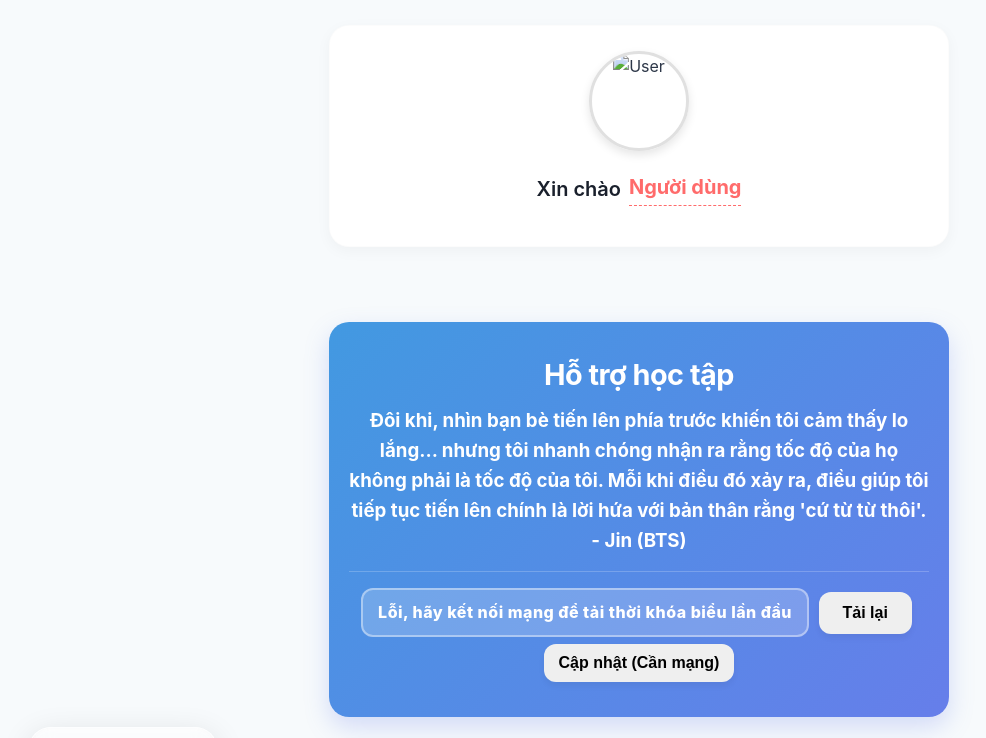
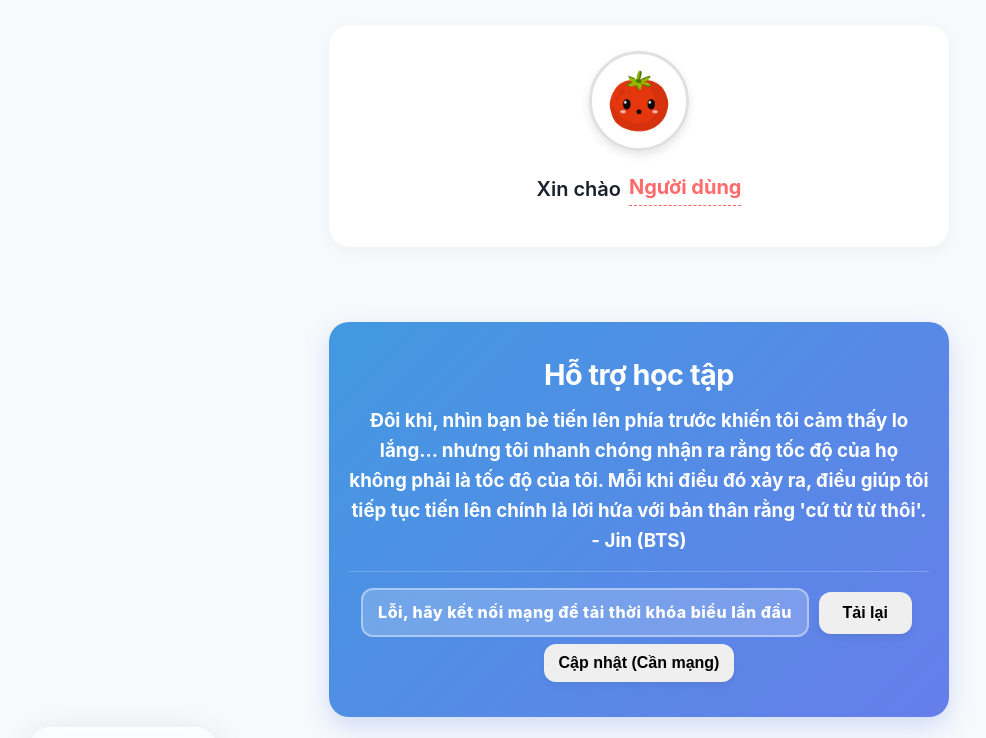
Before and after one commit to na1293/Game, a plain HTML site: page index.html in a window 1280 px wide. Shown: the top 738 px of the page, without its empty margins (1-987 px from the left). Drawn offline with nearby package versions, Linux system fonts and the light colour scheme; no server answers; a script that the page names is missing.

Commit message:
Update nhanh (Vá ảnh)

```diff
--- a/index.html
+++ b/index.html
@@ -212,7 +212,7 @@ async function reloadAndClearCache() {
     <div class="container" id="container">
         <div class="pomodoro-timer">
             <div class="avatar">
-                <img src="" alt="User" id="avatar">
+                <img src="Emoji pet img/oh-face-removebg-preview.png" alt="User" id="avatar">
             </div>
 
             <h2>Xin chào <span id="user-name">Người dùng</span></h2>
```
